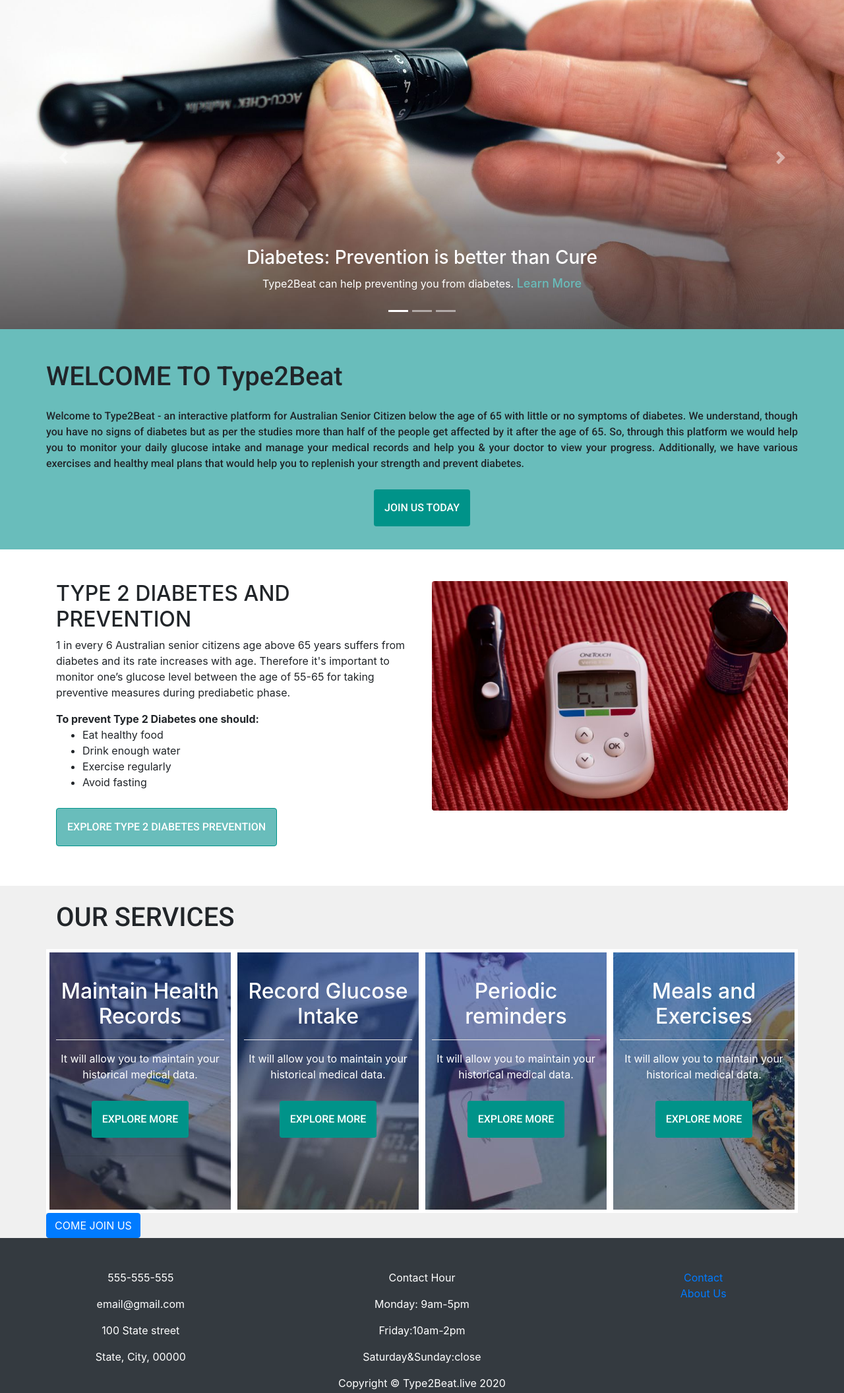
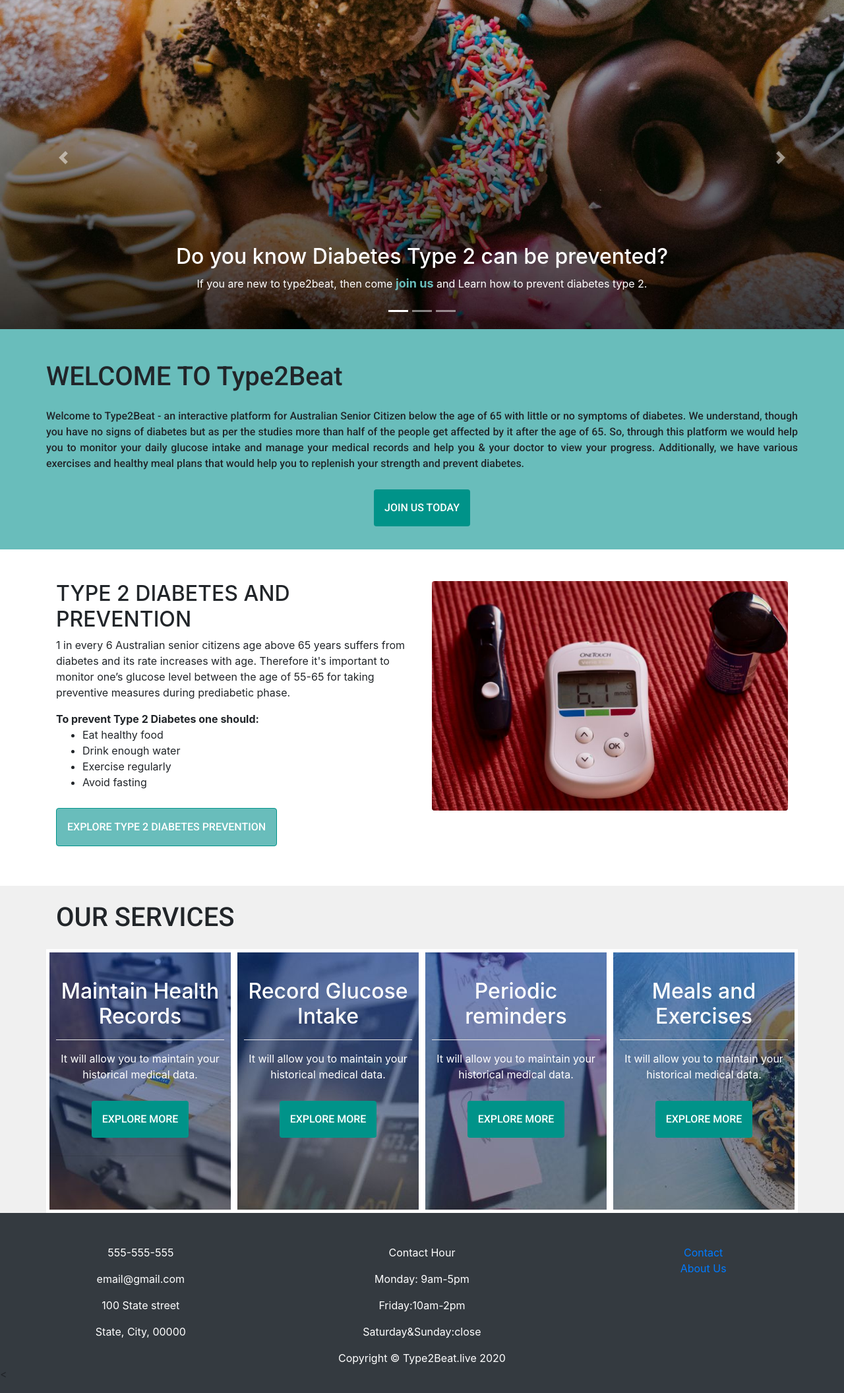
Before and after one commit to princeDogra/type2beat, a Django app: page / in a window 1280 px wide. Shown: the part 77-2189 px from the top of the page at 66% size. After the commit the page ends 2165 px from the top, so only its background shows below. Run offline with Django 3.2, Linux system fonts and the light colour scheme; some libraries are stand-ins or nearby versions.

Commit message:
Berlin: commit 1.3 iteration 1

```diff
--- a/awareness/templates/index.html
+++ b/awareness/templates/index.html
@@ -12,24 +12,26 @@
       </ol>
       <div class="carousel-inner" role="listbox">
         <!-- Slide One - Set the background image for this slide in the line below -->
-        <div class="carousel-item active" style="background-image: url('{% static 'images/carousel-4.jpg' %}')">
+        <div class="carousel-item active" style="background-image: url('{% static 'images/carousel-5.jpg' %}')">
           <div class="carousel-caption d-none d-md-block">
-            <h3>Diabetes: Prevention is better than Cure</h3>
-            <p>Type2Beat can help preventing you from diabetes. <a href="{% url 'services' %}" class="carousel-hyperlink">Learn More</a></p>
+            <h2>Do you know Diabetes Type 2 can be prevented?</h2>
+            <p>If you are new to type2beat, then come <a href="{% url 'services' %}" class="carousel-hyperlink"> <strong>join us</strong></a> and Learn
+            how to prevent diabetes type 2.</p>
           </div>
         </div>
         <!-- Slide Two - Set the background image for this slide in the line below -->
-        <div class="carousel-item" style="background-image: url('{% static 'images/carousel-2.jpg' %}')">
+        <div class="carousel-item" style="background-image: url('{% static 'images/carousel-4.jpg' %}')">
           <div class="carousel-caption d-none d-md-block">
-            <h3>Stay together</h3>
-            <p>This is a description for the second slide.</p>
+            <h2>Diabetes: Prevention is better than Cure</h2>
+            <p>Type2Beat can help preventing you from diabetes. <a href="{% url 'services' %}" class="carousel-hyperlink"> <strong>Learn More</strong> </a></p>
           </div>
         </div>
         <!-- Slide Three - Set the background image for this slide in the line below -->
         <div class="carousel-item" style="background-image: url('{% static 'images/carousel-1.jpg' %}')">
           <div class="carousel-caption d-none d-md-block">
-            <h3>Third Slide</h3>
-            <p>This is a description for the third slide.</p>
+            <h2>What healthy eating options are there?</h2>
+            <p>We can help you to provide health eating options that can be cooked quickly and easily.
+            <a href="{% url 'healthy_diets' %}" class="carousel-hyperlink"> <strong>Explore More</strong></a></p>
           </div>
         </div>
       </div>
@@ -137,7 +139,6 @@
           </div>
         </div>
         <hr class="hr-white">
-        <a href="#" class="btn btn-primary t2b-btn-3">COME JOIN US</a>
       </div>
     </div>
   </div>
```
Also changed, not shown: awareness/static/images/carousel-5.jpg (added).
